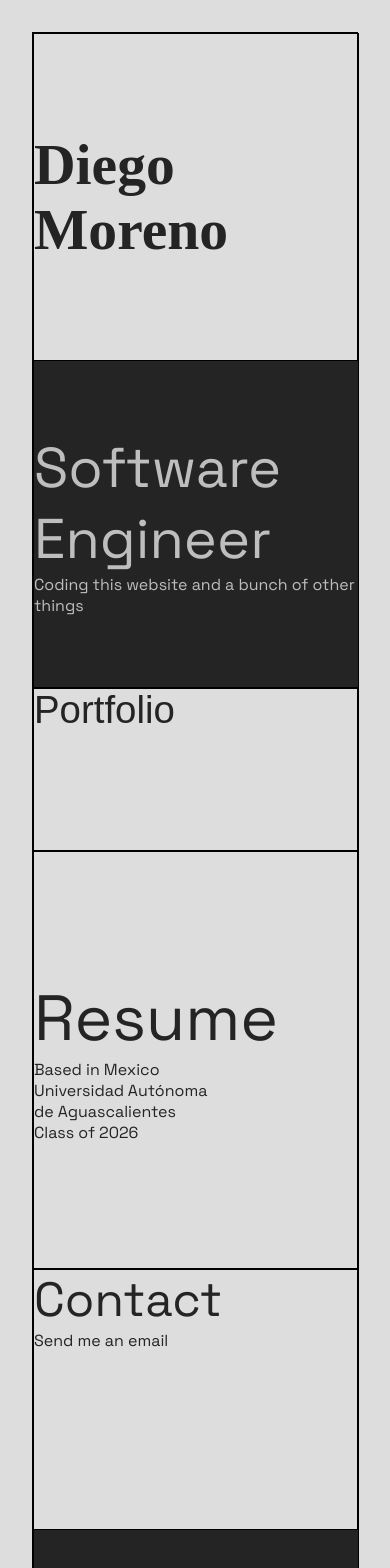
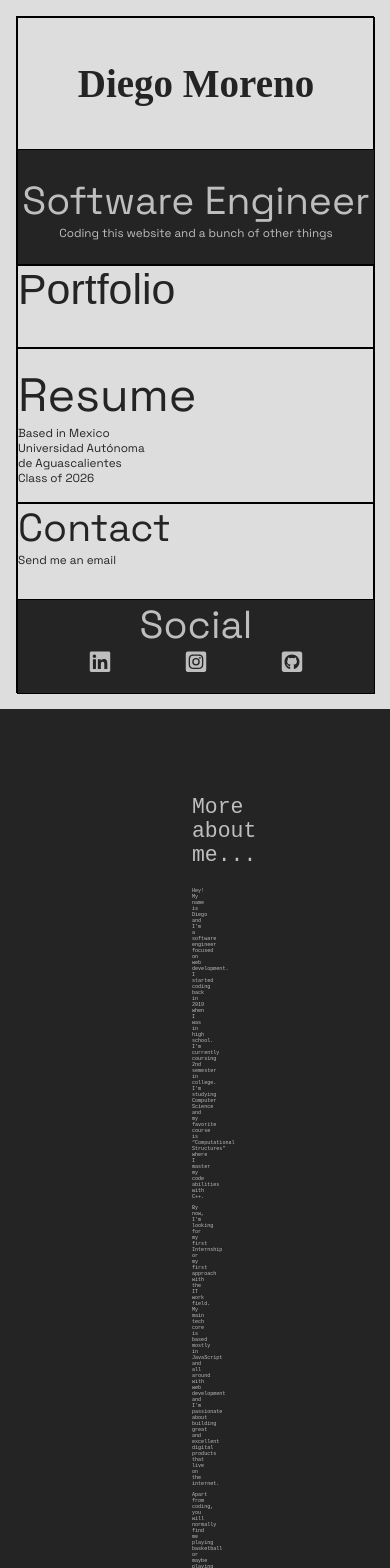
Before and after one commit to YeyoM/yeyo_portfolio, a React (Create React App) app: page / in a window 390 px wide. Shown: the top 1568 px of the page. Built offline with nearby package versions, Linux system fonts and the light colour scheme; no server answers; a web font is replaced by a local one.

Commit message:
many changes

```diff
--- a/src/App.css
+++ b/src/App.css
@@ -30,7 +30,7 @@
   border: 1px solid black;
   width: 100%;
   height: 100%;
-  font-size: 10rem;
+  font-size: 9.5vw;
   font-family: 'Stint Ultra Expanded', cursive;
   font-weight: bold;
   overflow: hidden;
@@ -62,7 +62,7 @@
 }
 
 .Occupation-title {
-  font-size: 6rem
+  font-size: 6.5vw
 }
 
 .Contact-desc {
@@ -74,12 +74,13 @@
   color: rgb(36, 36, 36);
   width: 100%;
   height: 100%;
-  font-size: 10rem;
+  font-size: 8.2vw;
   font-family: 'Notable', sans-serif;
   overflow: hidden;
   align-items:center;
   justify-content: space-around;
   transition-duration: 0.5s;
+  display: flex;
 }
 
 .Portfolio-container a {
@@ -114,12 +115,12 @@
 
 .Resume-title {
   font-family: 'Space Grotesk', sans-serif;
-  font-size: 10rem;
+  font-size: 8vw;
   margin: 0
 }
 
 .Resume-body {
-  font-size: 2rem;
+  font-size: 2vw;
   margin: 0
 }
 
@@ -148,12 +149,12 @@
 }
 
 .Contact-title {
-  font-size: 7rem;
+  font-size: 6vw;
   margin: 0
 }
 
 .Contact-body {
-  font-size: 2rem;
+  font-size: 2vw;
   margin: 0
 }
 
@@ -163,7 +164,7 @@
   height: 100%;
   background-color: rgb(36, 36, 36);
   color: #d8d8d8da;
-  font-size: 7rem;
+  font-size: 6vw;
   overflow: hidden;
   display: flex;
   flex-direction: column;
@@ -222,9 +223,20 @@ a:hover {
   min-height: 90vh;
   margin: 0;
   border-bottom: 1px solid #d8d8d8da;
-  padding: 2rem;
+  padding: 4rem 12rem;
   color: #d8d8d8da;
   font-family: 'Cousine', monospace;
+}
+
+.about-title {
+  font-size: 5.5vw;
+}
+
+.about-p {
+  font-size: 1.3vw
+}
+li {
+  padding: 0.5rem
 }
 
 .project-container {
@@ -244,7 +256,7 @@ a:hover {
 
 .Project-description {
   font-family: 'Cousine', monospace;
-  padding: 2rem;
+  padding: 2vw;
   flex: 60%
 }
 
@@ -256,7 +268,7 @@ a:hover {
 .Project-title {
   font-family: 'Cousine', monospace;
   font-weight: 300;
-  font-size: 8rem
+  font-size: 7.5vw;
 }
 
 img {
@@ -289,19 +301,19 @@ img {
 }
 
 .form-title {
-  font-size: 7rem;
-  margin-bottom: 3rem;
-  margin-top: 3rem;
+  font-size: 6.5vw;
+  margin-bottom: 2rem;
+  margin-top: 2rem;
 }
 
 .form-section {
-  padding: 2rem;
+  padding: 1.5rem;
   display: flex;
   flex-direction: column;
 }
 
 .form-label {
-  font-size: 2rem;
+  font-size: 2vw;
 }
 
 .form-input {
@@ -312,7 +324,7 @@ img {
 
 .contact-button {
   font-family: 'Space Grotesk', sans-serif;
-  font-size: 1.2rem;
+  font-size: 1.2vw;
   font-weight: 200;
   padding: 1.2rem 3rem;
   border: 2px solid black;
@@ -325,103 +337,25 @@ img {
   background-color: rgba(36, 36, 36);
 }
 
-@media only screen and (max-width: 1700px) {
-  .landing-container {
-    width: auto;
-    height: 95vh;
-    border: 1px solid black;
-    display: flex;
-    font-family: 'Cousine', monospace;
-  }
-  .Name-container {
-    font-size: 10rem;
-  }
-  .Occupation-title {
-    font-size: 6.5rem
-  }
-
-  .Contact-desc {
-    font-size:2rem
-  }
-  .Portfolio-container {
-    font-size: 8rem;
-  }
-  .Resume-title {
-    font-size: 7rem;
-  }
-  .Resume-body {
-    font-size: 1.5rem;
-  }
-  .Contact-container {
-    font-size: 7rem
-  }
-  .Social-container {
-    font-size: 7rem;
-    justify-content: flex-end;
-  }
-}
-
-@media only screen and (max-width: 1550px) {
-  .landing-container {
-    width: auto;
-    height: 90vh;
-    border: 1px solid black;
-    display: flex;
-  }
-  .Name-container {
-    font-size: 10rem;
-  }
-  .Occupation-title {
-    font-size: 6.5rem
-  }
-  .Occupation-container {
-    flex-direction: row;
-  }
-  .Portfolio-container {
-    font-size: 7rem;
-  }
-  .Resume-title {
-    font-size: 6rem;
-  }
-  .Resume-body {
-    font-size: 1.5rem;
-  }
-  .Contact-title {
-    font-size: 6rem
-  }
-  .Social-container {
-    font-size: 7rem;
-    justify-content: flex-end;
-  }
-}
-
-@media only screen and (max-width: 1400px) {
-  .Portfolio-container {
-    font-size: 6.2rem;
-  }
-}
-
 @media only screen and (max-width: 1220px) {
   .landing-container {
     width: auto;
-    min-height: 200vh;
+    min-height: 110vh;
     height: auto;
     border: 1px solid black;
     display: flex;
     flex-direction: column;
   }
   .left-container {
-    flex: 70%;
     width: 100%;
     height: 100%;
     display: grid;
+    min-height: 50vh;
     grid-template-rows: 40% 30% 30%;
     grid-template-columns: repeat(1, 100%);
     grid-auto-flow: column;
   }
-
   .Right-container {
-    flex: 30%;
     width: 100%;
     height: 100%;
     display: grid;
@@ -430,16 +364,27 @@ img {
     grid-auto-flow: column;
   }
   .Name-container {
-    font-size: 8.5rem
+    font-size: 10vw
+  }
+  .Portfolio-a {
+    font-size: 11vw
   }
   .Occupation-container {
     flex-direction: column;
   }
   .Portfolio-container {
-    font-size: 8rem;
     display:inline-block;
     width:100%;
     height:100%;
+  }
+  .Resume-container {
+    align-items: flex-start;
+  }
+  .Resume-title {
+    font-size: 10vw
+  }
+  .Contact-title {
+    font-size: 10vw
   }
   .Project-alone {
     width: auto;
@@ -447,165 +392,63 @@ img {
     display: flex;
     flex-direction: column !important;
   }
-  .Project-title {
-    font-family: 'Cousine', monospace;
-    font-weight: 300;
-    font-size: 6rem
-  }
-  .Resume-container {
-    align-items: flex-start;
-  }
 }
-@media only screen and (max-width: 1030px) {
-  .Name-container {
-    font-size: 8rem;
-  }
-  .Occupation-container {
-    flex-direction: row;
-  }
-  .Portfolio-container {
-    font-size: 7rem;
-  }
-}
-@media only screen and (max-width: 920px) {
+
+@media only screen and (max-width: 600px) {
   .landing-container {
     width: auto;
-    height: auto;
+    min-height: 80vh;
     border: 1px solid black;
     display: flex;
+    flex-direction: column;
+    margin: 1rem;
   }
-  .Name-container {
-    font-size: 7rem;
+  .left-container {
+    min-height: 30vh;
+    width: 100%;
+    display: grid;
+    grid-template-rows: 40% 35% 25%;
+    grid-template-columns: repeat(1, 100%);
+    grid-auto-flow: column;
+  }
+  .Right-container {
+    flex: 1;
+    width: 100%;
+    height: 100%;
+    display: grid;
+    grid-template-rows: 45% 28% 27%;
+    grid-template-columns: repeat(1, 100%);
+    grid-auto-flow: column;
   }
   .Occupation-title {
-    font-size: 5rem;
+    font-size: 10vw
   }
-  .Portfolio-container {
-    font-size: 6.2rem;
+  .Occupation-desc {
+    font-size: 3vw
   }
-  .Resume-container {
-    font-size: 6rem;
+  .Resume-title {
+    font-size: 12vw
   }
-  .Contact-container {
-    font-size: 6rem
+  .Resume-body {
+    font-size: 3vw
   }
-  .Social-container {
-    font-size: 6rem;
-  }
-  .project-alone {
-    display: flex;
-    flex-direction: column;
-  }
-  .Project-title {
-    font-family: 'Cousine', monospace;
-    font-weight: 300;
-    font-size: 4rem
-  }
-}
-
-@media only screen and (max-width: 825px) {
-  .Occupation-title {
-    font-size: 4.5rem;
-  }
-  .Portfolio-container {
-    font-size: 5rem;
+  .Contact-body {
+    font-size: 3vw
   }
   .Social-container {
     align-items: center;
   }
-}
-
-@media only screen and (max-width: 680px) {
-  .Portfolio-container {
-    font-size: 4.2rem;
+  .Social-title {
+    font-size: 10vw
+  }
+  .form-title {
+    font-size: 12vw
+  }
+  .form-section {
+    padding: 1rem 0;
+  }
+  .contact-button {
+    font-size: 4vw;
+    padding: 1rem
   }
 }
-
-@media only screen and (max-width: 605px) {
-  .Name-container {
-    font-size: 5.6rem;
-  }
-  .Occupation-title {
-    font-size: 3.2rem
-  }
-  .Portfolio-container {
-    font-size: 3.5rem
-  }
-}
-
-@media only screen and (max-width: 500px) {
-  .landing-container {
-    width: auto;
-    height: auto;
-    border: 1px solid black;
-    display: flex;
-    font-family: 'Cousine', monospace;
-  }
-  .left-container {
-    flex: 50%;
-    width: 100%;
-    height: 100%;
-    display: grid;
-    grid-template-rows: 40% 40% 20%;
-    grid-template-columns: repeat(1, 100%);
-    grid-auto-flow: column;
-  }
-  .Right-container {
-    flex: 50%;
-    width: 100%;
-    height: 100%;
-    display: grid;
-    grid-template-rows: 48% 30% 22%;
-    grid-template-columns: repeat(1, 100%);
-    grid-auto-flow: column;
-  }
-  .Name-container {
-    font-size: 3.6rem;
-  }
-  .Occupation-container {
-    flex-direction: column;
-  }
-  .Occupation-title {
-    font-size: 3.5rem;
-  }
-  .Portfolio-container {
-    font-size: 2.4rem;
-  }
-  .Resume-title {
-    font-size: 4rem;
-  }
-  .Resume-body {
-    font-size: 1rem;
-  }
-  .Contact-title {
-    font-size: 3rem;
-  }
-  .Contact-body {
-    font-size: 1rem;
-  }
-  .Social-container {
-    font-size: 4rem;
-  }
-  .project-alone {
-    display: flex;
-    flex-direction: column;
-  }
-}
-
-@media only screen and (max-height: 820px) {
-  .Name-container {
-    font-size: 8rem;
-  }
-  .Occupation-title {
-    font-size: 5rem;
-  }
-}
-
-@media only screen and (max-height: 740px) {
-  .Portfolio-container {
-    font-size: 6rem
-  }
-  .Social-container {
-    font-size: 6rem;
-  }
-}
--- a/src/components/AboutMeContainer.js
+++ b/src/components/AboutMeContainer.js
@@ -2,8 +2,16 @@ const AboutMeContainer = () => {
   return (
     <div className="about-me-container">
       <p className="about-title">More about me...</p>
-      <p className="about-p1">Lorem ipsum dolor sit amet consectetur adipisicing elit. Quis aperiam laboriosam ad natus, corporis blanditiis, tempora obcaecati sit suscipit eveniet reiciendis tempore officiis, doloribus ab quod est nemo. Nesciunt, atque.</p>
-      <p className="about-p2">Lorem ipsum dolor sit amet consectetur adipisicing elit. Quis aperiam laboriosam ad natus, corporis blanditiis, tempora obcaecati sit suscipit eveniet reiciendis tempore officiis, doloribus ab quod est nemo. Nesciunt, atque.</p>
+      <p className="about-p">Hey! My name is Diego and I’m a software engineer focused on web development. I started coding back in 2019 when I was in high school. I’m currently coursing 2nd semester in college. I’m studying Computer Science and my favorite course is “Computational Structures” where I master my code abilities with C++.</p>
+      <p className="about-p">By now, I’m looking for my first Internship or my first approach with the IT work field. My main tech core is based mostly in JavaScript and all around with web development and I’m passionate about building great and excellent digital products that live on the internet.</p>
+      <p className="about-p">Apart from coding, you will normally find me playing basketball or maybe playing guitar, who knows? </p>
+      <p className="about-p">Technologies I've used in recent projects:</p>
+      <ul>
+        <li>JavaScript (ES6+)</li>
+        <li>React</li>
+        <li>Node.js</li>
+        <li>MongoDB</li>
+      </ul>
     </div>
   )
 }
--- a/src/components/LandingContainer.js
+++ b/src/components/LandingContainer.js
@@ -18,8 +18,8 @@ const LandingContainer = () => {
             </div>
           </div>
           <div className="Portfolio-container">
-            <a href="#portfolio" className="Portfolio-a">Portfolio</a>
-            </div>
+              <a href="#portfolio" className="Portfolio-a">Portfolio</a>
+          </div>
         </div>
         <div className="Right-container">
           <div className="Resume-container">
--- a/src/components/ProjectContainer.js
+++ b/src/components/ProjectContainer.js
@@ -7,9 +7,9 @@ const ProjectContainer = () => {
 			<div className="Project-alone">
 				<div className="Project-description">
 					<div className="Project-title">01 Project</div>
-					<p>Lorem Ipsum is simply dummy text of the printing and typesetting industry. Lorem Ipsum has been the industry's standard dummy text ever since the 1500s, when an unknown printer took a galley of type and scrambled it to make a type specimen book. It has survived not only five centuries, but also the leap into electronic typesetting, remaining essentially unchanged. It was popularised in the 1960s with the release of Letraset sheets containing Lorem Ipsum passages, and more recently with desktop publishing software like Aldus PageMaker including versions of Lorem Ipsum</p></div>
+					<p>This first project is one of my most recent one, this app shows you a random Kanye West’s quote, which you can also tweet. It is built with only React, and you can find the code in my GitHub. It makes requests to a REST API called kanye.rest. You can find my project <a href="https://kanye-west-quotes.herokuapp.com/">here</a></p></div>
 				<div className="Project-img">
-					<img src="https://images.fastcompany.net/image/upload/w_596,c_limit,q_auto:best,f_auto/wp-cms/uploads/sites/4/2017/08/i-1-brutalist-ux-gets-its-own-satirical-website.jpg" alt="01 Project" />
+					<img src="../../public/project.png" alt="01 Project" />
 				</div>
 			</div>
 			<div className="Project-alone">
```
Also changed, not shown: public/project.png (renamed from public/01project.png).
